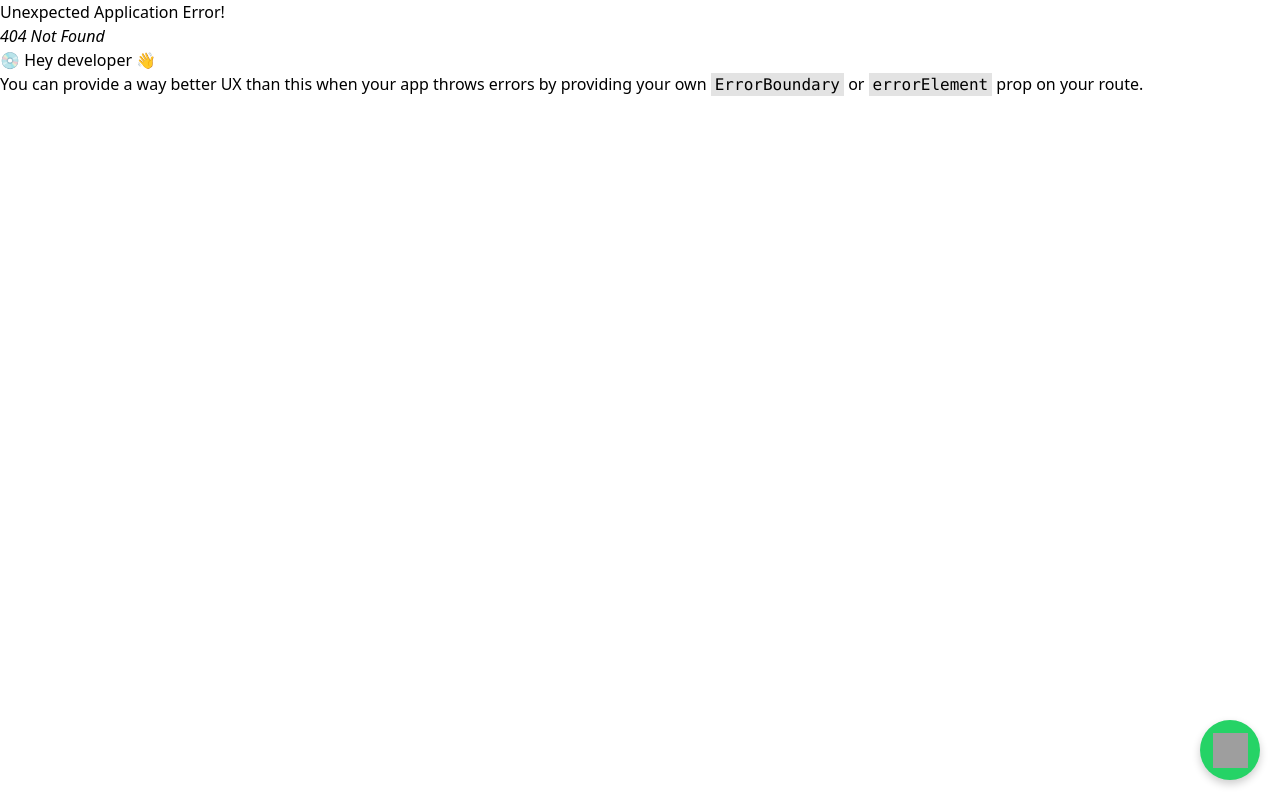
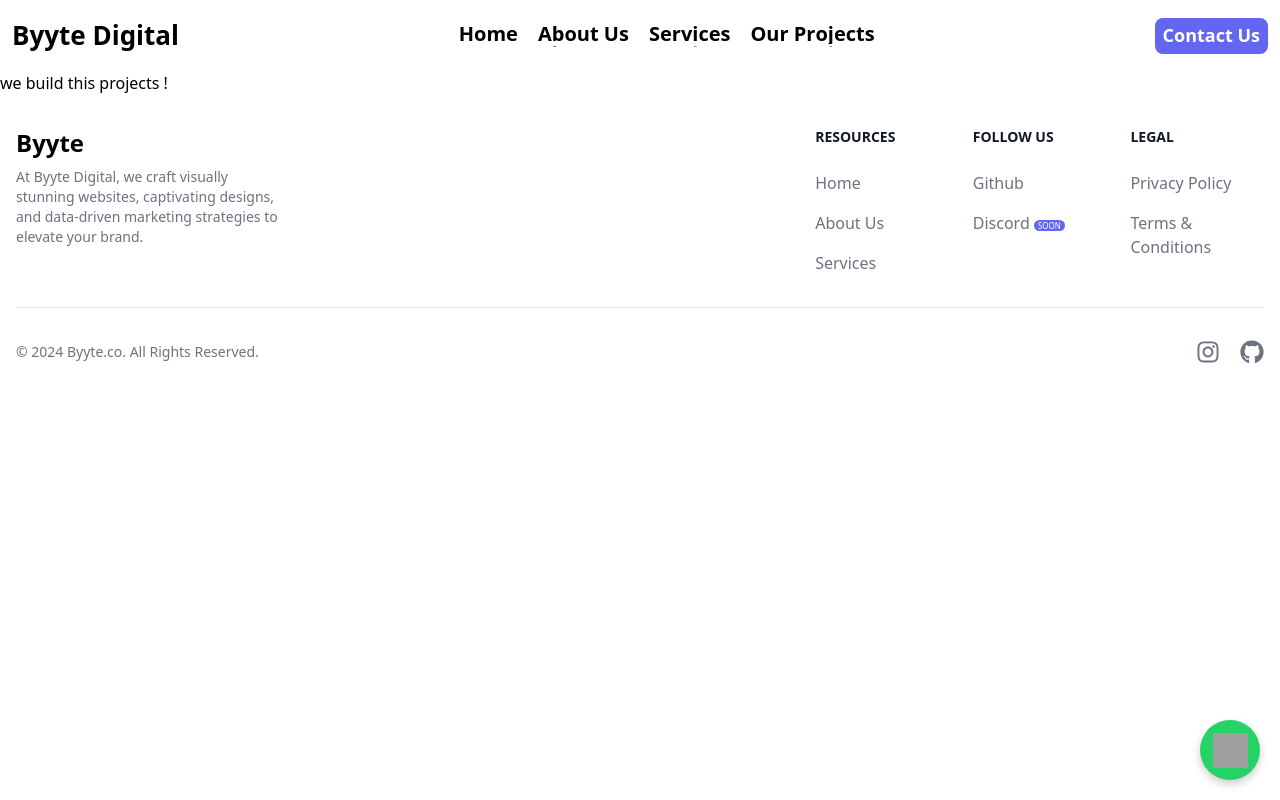
Before and after one commit to Souravhere/Bio-Link, a React (Vite) app: page /ourprojects in a window 1280 px wide. Before the commit this address had no page. Built offline with nearby package versions, Linux system fonts and the light colour scheme; grey boxes are pictures that could not be loaded.

Commit message:
Our project section created

```diff
--- a/src/Components/NavComp.jsx
+++ b/src/Components/NavComp.jsx
@@ -31,6 +31,9 @@ function NavComp() {
           </NavLink>
           <NavLink to='Services'>
             <StaggeredText text="Services" hoverColor="gray" baseColor="black" className='font-semibold text-[20px]' />
+          </NavLink>
+          <NavLink to='ourprojects'>
+            <StaggeredText text="Our Projects" hoverColor="gray" baseColor="black" className='font-semibold text-[20px]' />
           </NavLink>
         </div>
 
--- /dev/null
+++ b/src/Components/Webuild.jsx
@@ -0,0 +1,11 @@
+import React from 'react'
+
+function Webuild() {
+  return (
+    <div>
+      we build this projects !
+    </div>
+  )
+}
+
+export default Webuild
--- a/src/main.jsx
+++ b/src/main.jsx
@@ -8,6 +8,7 @@ import Layout from './Layout.jsx'
 import Servieces from './Servieces.jsx'
 import Aboutus from './Aboutus.jsx'
 import ContactUs from './ContactUs.jsx'
+import Webuild from './Components/Webuild.jsx'
 
 const router = createBrowserRouter([
   {
@@ -17,7 +18,8 @@ const router = createBrowserRouter([
       { path: '', element: <App /> },
       { path: 'services', element: <Servieces /> },
       { path: 'aboutus', element: <Aboutus /> },
-      { path: 'contactus', element: <ContactUs /> }
+      { path: 'contactus', element: <ContactUs /> },
+      { path:'ourprojects', element: <Webuild /> }
     ]
   }
 ]);
```
Also changed, not shown: index.html (line endings or trailing spaces).
